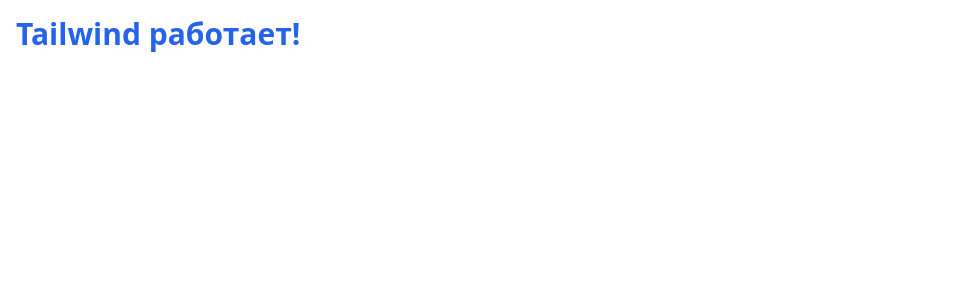
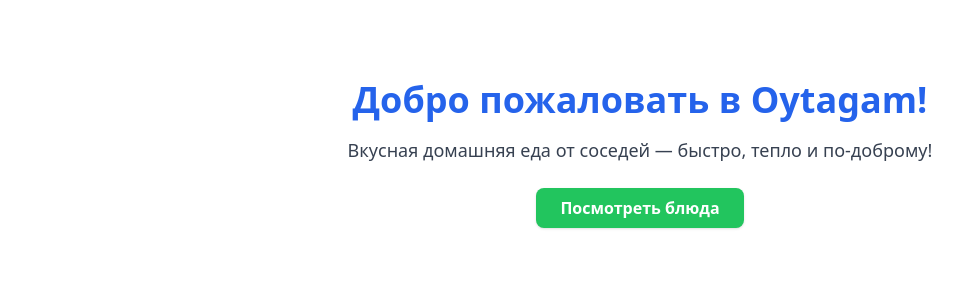
Before and after one commit to gugeyro/oytagam, a React (Vite) app: page / in a window 1280 px wide. Shown: the top 300 px of the page, without its empty margins (0-978 px from the left). Built offline with nearby package versions, Linux system fonts and the light colour scheme.

Commit message:
some changes

```diff
--- a/src/App.jsx
+++ b/src/App.jsx
@@ -1,7 +1,21 @@
-export default function App() {
+// src/App.jsx
+import { useEffect, useState } from "react";
+import Hero from "./components/Hero";
+
+function App() {
+  const [userName, setUserName] = useState("");
+
+  useEffect(() => {
+    if (window?.Telegram?.WebApp?.initDataUnsafe?.user?.first_name) {
+      setUserName(window.Telegram.WebApp.initDataUnsafe.user.first_name);
+    }
+  }, []);
+
   return (
-    <div className="text-3xl font-bold text-blue-600 p-4">
-      Tailwind работает!
+    <div className="min-h-screen bg-white">
+      <Hero userName={userName} />
     </div>
   );
 }
+
+export default App;
--- /dev/null
+++ b/src/components/Hero.jsx
@@ -0,0 +1,15 @@
+// src/components/Hero.jsx
+export default function Hero({ userName }) {
+  return (
+    <div className="text-center mt-20 px-4">
+      <h1 className="text-4xl font-bold text-blue-600">Добро пожаловать в Oytagam!</h1>
+      <p className="mt-4 text-lg text-gray-700">
+        Вкусная домашняя еда от соседей — быстро, тепло и по-доброму!
+      </p>
+      {userName && <p className="mt-2 text-sm text-gray-500">Здравствуйте, {userName}!</p>}
+      <button className="mt-6 bg-green-500 hover:bg-green-600 text-white font-bold py-2 px-6 rounded-lg shadow">
+        Посмотреть блюда
+      </button>
+    </div>
+  );
+}
```
